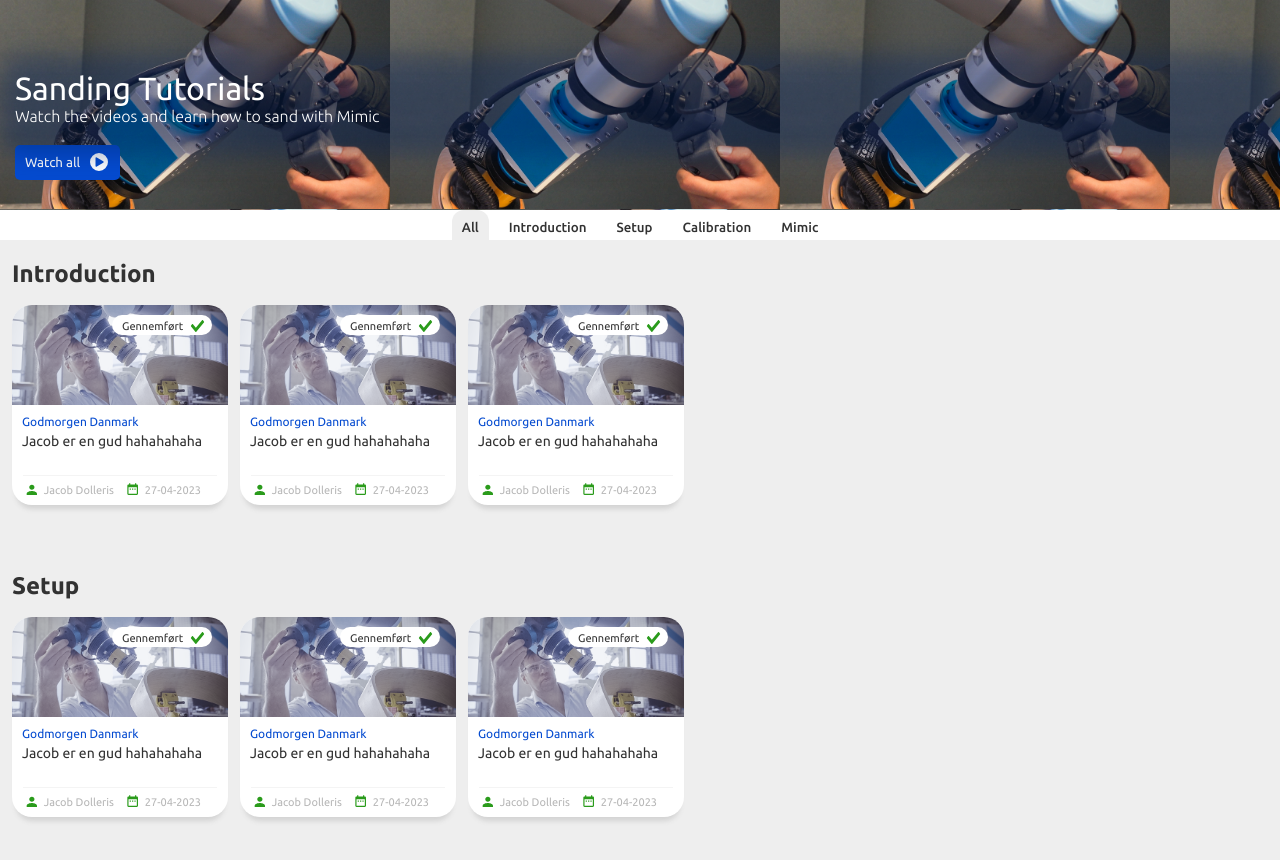
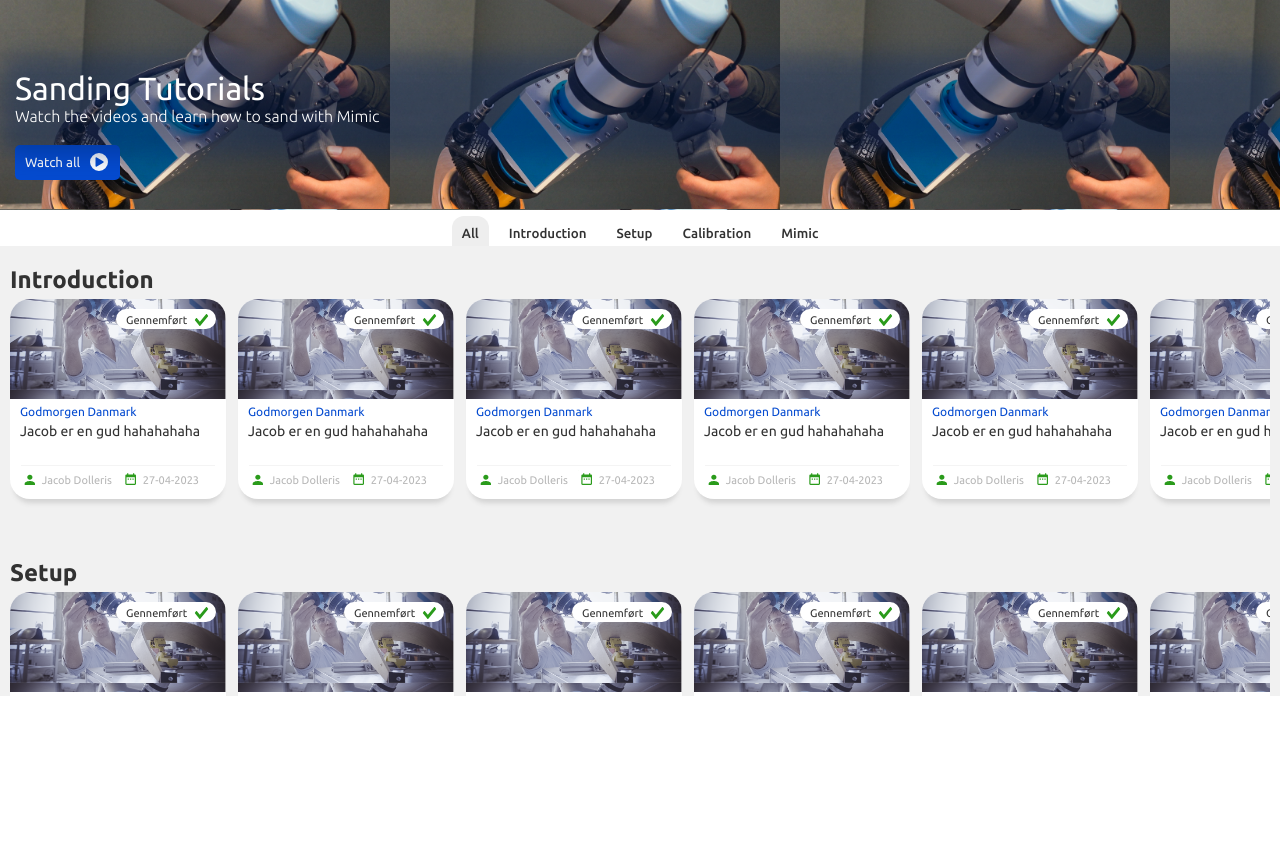
Before and after one commit to FrederikLandtved/Nordbo-Robotics, a Vue app: page /tutorial in a window 1280 px wide. Shown: the top 860 px of the page. After the commit the page ends 800 px from the top, so only its background shows below. Built offline with nearby package versions, Linux system fonts and the light colour scheme; no server answers.

Commit message:
Add fix to tutorial page. Vertical and horizontal scrolling.

```diff
--- a/src/components/ui-kit/CourseBox.vue
+++ b/src/components/ui-kit/CourseBox.vue
@@ -5,16 +5,18 @@ defineProps({
     title: String,
     description: String,
     author: String,
-    date: Date
+    date: Date,
+    fullWidth: Boolean
 })
 </script>
 <template>
 
-<div class="course-box-item">
-    <div class="background-image" style="background-image: url(./src/assets/img/billede.png);"></div>
+<div class="course-box-item" :class="{fullwidth: fullWidth}">
+    <div class="background-image" style="background-image: url(./src/assets/img/billede.png);">
         <div class="check-box">
           <h4>Gennemført</h4>
           <img src="@/assets/img/icons/Right.svg" alt="Checkmark">
+      </div>
     </div>
     <p>{{ title }}</p>
     <h4>{{ description }}</h4>
@@ -30,23 +32,26 @@ defineProps({
 <style lang="scss" scoped>
 @import "@/assets/main.scss";
   .course-box-item {
-          background-color: #FFFFFF;
+    background-color: #ffffff;
     height: 200px;
     border-radius: 20px;
-          margin-left: 12px;
-          width: 216px;
+    margin-right: 12px;
+    min-width: 216px;
     box-shadow: 0 8px 5px -4px lightgrey;
 
+    &.fullwidth {
+      width: 100%;
+      margin-bottom: 30px;
+      margin-right: 0;
+    }
 
     .background-image {
-
-            background-size: 300px;
-            background-position-x: -50px;
+      background-size: cover;
       background-position-y: -30px;
       border-radius: 20px 20px 0 0;
       height: 100px;
-            position: absolute;
-            width: 216px;
+      width: 100%;
+      position: relative;
     }
 
     .check-box {
@@ -55,8 +60,9 @@ defineProps({
       display: flex;
       height: 20px;
       margin-left: 100px;
-            position: relative;
+      position: absolute;
       top: 10px;
+      right: 10px;
       width: 100px;
 
       h4 {
@@ -74,7 +80,7 @@ defineProps({
 
   p {
     color: $buttonColor;
-          margin-top: 90px;
+    margin-top: 6px;
     margin-left: 10px;
     font-size: 12px;
   }
--- a/src/views/TutorialView.vue
+++ b/src/views/TutorialView.vue
@@ -49,47 +49,35 @@ const setActive = (newActive) => {
         </button>
     </div>
 
-
-  <div v-if="isActive ==='all'">
-
-  <div class="mylibary-box">
-
-
+    <div class="mylibary-box" v-if="isActive ==='all'">
+      <div class="mylibrary-box-item">
           <h2>Introduction</h2>
-            <div class="complete-box">
             <div class="course-box-list">
+              <CourseBox author='Jacob Dolleris' title='Godmorgen Danmark' description='Jacob er en gud hahahahaha' date='27-04-2023'></CourseBox>
+              <CourseBox author='Jacob Dolleris' title='Godmorgen Danmark' description='Jacob er en gud hahahahaha' date='27-04-2023'></CourseBox>
+              <CourseBox author='Jacob Dolleris' title='Godmorgen Danmark' description='Jacob er en gud hahahahaha' date='27-04-2023'></CourseBox>
               <CourseBox author='Jacob Dolleris' title='Godmorgen Danmark' description='Jacob er en gud hahahahaha' date='27-04-2023'></CourseBox>
               <CourseBox author='Jacob Dolleris' title='Godmorgen Danmark' description='Jacob er en gud hahahahaha' date='27-04-2023'></CourseBox>
               <CourseBox author='Jacob Dolleris' title='Godmorgen Danmark' description='Jacob er en gud hahahahaha' date='27-04-2023'></CourseBox>
             </div>
       </div>
-
+      <div class="mylibrary-box-item">
           <h2>Setup</h2>
-        <div class="complete-box">
             <div class="course-box-list">
+              <CourseBox author='Jacob Dolleris' title='Godmorgen Danmark' description='Jacob er en gud hahahahaha' date='27-04-2023'></CourseBox>
+              <CourseBox author='Jacob Dolleris' title='Godmorgen Danmark' description='Jacob er en gud hahahahaha' date='27-04-2023'></CourseBox>
+              <CourseBox author='Jacob Dolleris' title='Godmorgen Danmark' description='Jacob er en gud hahahahaha' date='27-04-2023'></CourseBox>
               <CourseBox author='Jacob Dolleris' title='Godmorgen Danmark' description='Jacob er en gud hahahahaha' date='27-04-2023'></CourseBox>
               <CourseBox author='Jacob Dolleris' title='Godmorgen Danmark' description='Jacob er en gud hahahahaha' date='27-04-2023'></CourseBox>
               <CourseBox author='Jacob Dolleris' title='Godmorgen Danmark' description='Jacob er en gud hahahahaha' date='27-04-2023'></CourseBox>
             </div>
       </div>
-
-        <h2>Calibration</h2>
-
-        <h2>Mimic</h2>
-
-  </div>
-</div>
-
-
-
-
-        <div class="mylibary-box" v-if="isActive === 'introduction'">
-
-
-    <div class="complete-box">
-
-
+      <div class="mylibrary-box-item">
+          <h2>Setup</h2>
             <div class="course-box-list">
+              <CourseBox author='Jacob Dolleris' title='Godmorgen Danmark' description='Jacob er en gud hahahahaha' date='27-04-2023'></CourseBox>
+              <CourseBox author='Jacob Dolleris' title='Godmorgen Danmark' description='Jacob er en gud hahahahaha' date='27-04-2023'></CourseBox>
+              <CourseBox author='Jacob Dolleris' title='Godmorgen Danmark' description='Jacob er en gud hahahahaha' date='27-04-2023'></CourseBox>
               <CourseBox author='Jacob Dolleris' title='Godmorgen Danmark' description='Jacob er en gud hahahahaha' date='27-04-2023'></CourseBox>
               <CourseBox author='Jacob Dolleris' title='Godmorgen Danmark' description='Jacob er en gud hahahahaha' date='27-04-2023'></CourseBox>
               <CourseBox author='Jacob Dolleris' title='Godmorgen Danmark' description='Jacob er en gud hahahahaha' date='27-04-2023'></CourseBox>
@@ -97,17 +85,18 @@ const setActive = (newActive) => {
       </div>
     </div>
 
-
-      <div class="setup-box aktiv" v-if="isActive === 'setup'">
-        <h2>setup</h2>
+    <div class="mylibary-box" v-if="isActive !=='all'">
+      <div class="mylibrary-box-item">
+          <h2>Alt muligt andet hehe</h2>
+            <div class="course-box-list vertical">
+              <CourseBox author='Jacob Dolleris' title='Godmorgen Danmark' description='Jacob er en gud hahahahaha' date='27-04-2023' fullWidth='true'></CourseBox>
+              <CourseBox author='Jacob Dolleris' title='Godmorgen Danmark' description='Jacob er en gud hahahahaha' date='27-04-2023' fullWidth='true'></CourseBox>
+              <CourseBox author='Jacob Dolleris' title='Godmorgen Danmark' description='Jacob er en gud hahahahaha' date='27-04-2023' fullWidth='true'></CourseBox>
+              <CourseBox author='Jacob Dolleris' title='Godmorgen Danmark' description='Jacob er en gud hahahahaha' date='27-04-2023' fullWidth='true'></CourseBox>
+              <CourseBox author='Jacob Dolleris' title='Godmorgen Danmark' description='Jacob er en gud hahahahaha' date='27-04-2023' fullWidth='true'></CourseBox>
+              <CourseBox author='Jacob Dolleris' title='Godmorgen Danmark' description='Jacob er en gud hahahahaha' date='27-04-2023' fullWidth='true'></CourseBox>
             </div>
-
-      <div class="calibration-box aktiv" v-if="isActive === 'calibration'">
-        <h2>calibration</h2>
       </div>
-
-      <div class="mimic-box aktiv" v-if="isActive === 'mimic'">
-        <h2>mimic</h2>
     </div>
 </template>
 
@@ -173,6 +162,7 @@ const setActive = (newActive) => {
     flex-direction: row;
     justify-content: center;
     width: 100%;
+    margin-top: 6px;
 
     .profile-tab-button {
       background-color: #ffffff;
@@ -201,20 +191,10 @@ const setActive = (newActive) => {
 
   }
 
-
-
-
   .mylibary-box {
-    background-color: #eeeeee;
-    height: 80vh;
-    left: 0;
-    position: absolute;
-    width: 100%;
-    overflow-x: scroll;
-
-    h2 {
-      padding: 20px 0 0 12px;
-    }
+    background-color: #f1f1f1;
+    height: calc(100vh - 350px);
+    overflow-y: scroll;
 
     .complete-box {
       height: 30vh;
@@ -225,22 +205,28 @@ const setActive = (newActive) => {
         font-weight: 500;
         font-size: 14px;
       }
+    }
+
+    .mylibrary-box-item {
+      overflow: hidden;
+      padding: 20px 10px;
 
       .course-box-list {
         display: flex;
         flex-direction: row;
-        left: 0;
         margin-top: 5px;
-        position: absolute;
-        width: 195%;
+        overflow-x: auto;
+        white-space: nowrap;
+        height: 220px;
+        padding-right: 10px;
 
-
+        &.vertical {
+          flex-direction: column;
+          height: unset;
+          padding-right: 0;
+        }
       }
     }
   }
 
-
-
-
-
 </style>
```
Lines whose indentation alone changed are shown as unchanged.
